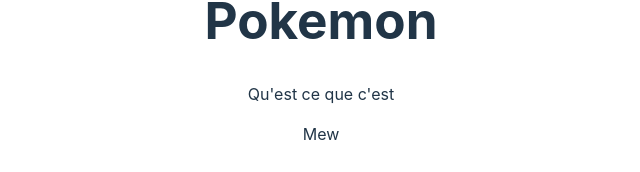
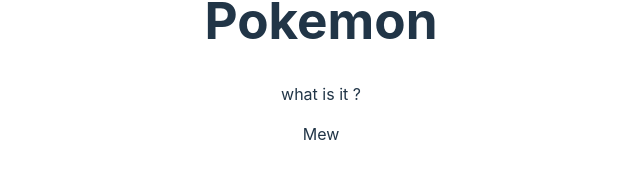
Before and after one commit to BryanDev1/first-react, a React (Vite) app: page / in a window 1280 px wide. Shown: the part 340-512 px from the top of the page, without its empty margins (319-959 px from the left). Built offline with nearby package versions, Linux system fonts and the light colour scheme.

Commit message:
compenents 2 exercice 3 redone again

```diff
--- a/src/components/Pokemoncard.tsx
+++ b/src/components/Pokemoncard.tsx
@@ -17,7 +17,7 @@
       {pokemon.imgSrc ? (
         <img src={pokemon.imgSrc} alt={pokemon.name} />
       ) : (
-        <p>Qu'est ce que c'est</p>
+        <p>what is it ?</p>
       )}
       <figcaption>{pokemon.name}</figcaption>
     </figure>
```
